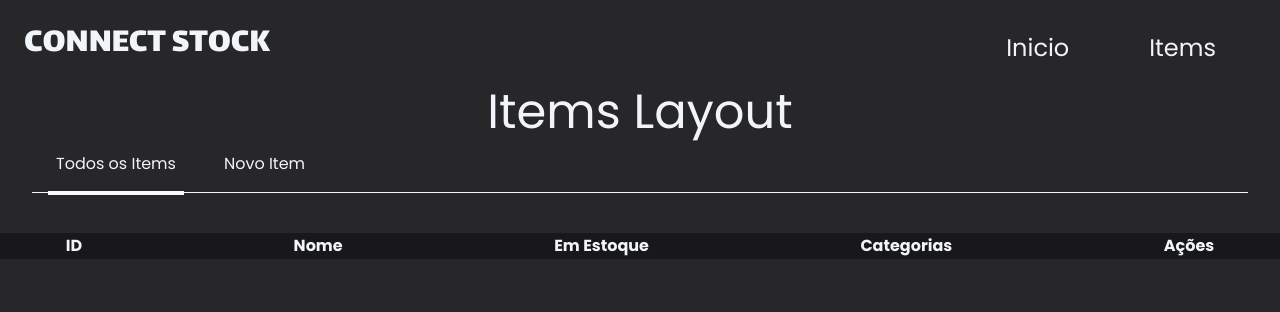
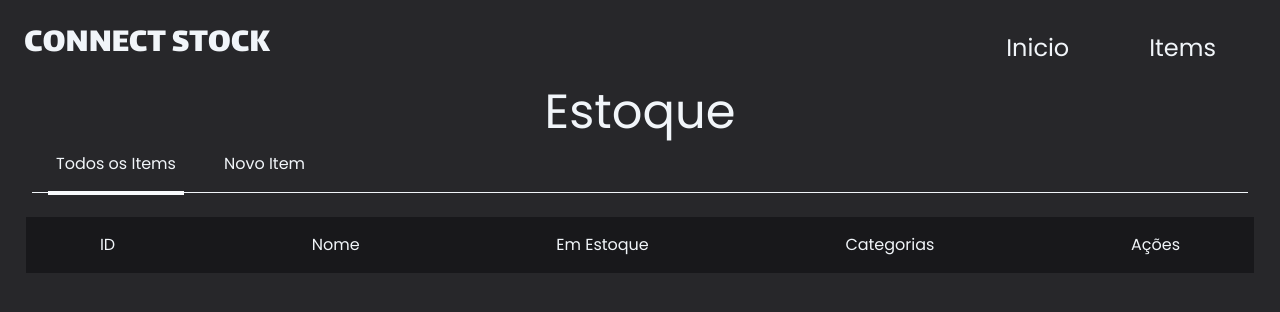
Before and after one commit to ArthurWillameBr/ConnectStock, a React (Vite) app: page /items in a window 1280 px wide. Shown: the top 312 px of the page. Built offline with nearby package versions, Linux system fonts and the light colour scheme.

Commit message:
style: Adjusted layout of the inventory page

```diff
--- a/index.html
+++ b/index.html
@@ -16,7 +16,7 @@
   <title>ConnectStock</title>
 </head>
 
-<body class=" bg-zinc-800 text-slate-100 antialiased font-poppins">
+<body class=" overflow-x-hidden bg-zinc-800 text-slate-100 antialiased font-poppins">
   <div id="root"></div>
   <script type="module" src="/src/main.jsx"></script>
 </body>
--- a/src/components/ItemsTable.jsx
+++ b/src/components/ItemsTable.jsx
@@ -5,34 +5,39 @@
   const { items } = UseStock();
 
   return (
-    <table className="">
-<thead className=" bg-zinc-900">
-  <tr className="w-screen flex justify-around gap-20">
-    <th className="">ID</th>
-    <th className="">Nome</th>
-    <th className="">Em Estoque</th>
-    <th className="">Categorias</th>
-    <th className="">Ações</th>
-  </tr>
-</thead>
+    <div className="w-screen flex flex-col items-center ">
+      <div className="w-[96%] bg-zinc-900 p-4 mx-2 flex justify-around gap-20">
+        <p className="">ID</p>
+        <p className="">Nome</p>
+        <p className="">Em Estoque</p>
+        <p className="">Categorias</p>
+        <p className="">Ações</p>
+      </div>
 
-<tbody className=" flex flex-col items-center gap-4">
+      <div className=" flex w-full flex-col gap-6 mt-4">
         {items.map((item) => (
-    <tr className="flex gap-52 mx-10 " key={item.id}>
-      <td>{item.id}</td>
-      <td className="w-16">{item.name}</td>
-      <td>{item.quantity} unid.</td>
-      <td>{item.category}</td>
-
-      <td className=" w-full flex justify-center gap-4">
-
+          <div className="flex w-full justify-around " key={item.id}>
+            <div className="flex w-2/3 gap-52 text-nowrap text-start ml-10">
+              <div className="w-6">
+                <p>{item.id}</p>
+              </div>
+              <div className="ml-12">
+                <p className="w-16">{item.name}</p>
+              </div>
+              <div className="w-16 ml-8">
+                <p>{item.quantity} unid.</p>
+              </div>
+              <div className="w-16 ml-16">
+                <p>{item.category}</p>
+              </div>
+            </div>
+            <div className="flex gap-4">
               <Link
                 className="bg-blue-600 px-4 py-2 rounded cursor-pointer"
                 to={`/items/${item.id}`}
               >
                 ver
               </Link>
-
 
               <Link
                 className="bg-slate-600 px-4 py-2 rounded cursor-pointer"
@@ -41,11 +46,10 @@
                 Atualizar
               </Link>
               <DeleteButton />
-
-      </td>
-    </tr>
+            </div>
+          </div>
         ))}
-</tbody>
-</table>
-  )
+      </div>
+    </div>
+  );
 }
--- a/src/pages/Items/ItemsLayout.jsx
+++ b/src/pages/Items/ItemsLayout.jsx
@@ -4,12 +4,12 @@
     const { pathname } = useLocation()
     return(
         <div>
-          <h1 className="text-5xl text-center">Items Layout</h1>
+          <h1 className="text-5xl text-center">Estoque</h1>
              <div className="border-b border-slate-100 py-4 mx-8 ">
                <Link to={"/items"} className={`mx-4 cursor-pointer  px-2 py-4 hover:bg-slate-500/10 ${pathname === '/items' ? "border-b-4 border-slate-50 " : "" }`}>Todos os Items</Link>
                <Link to={"/items/new"} className={`mx-4 cursor-pointer  px-2 py-4 hover:bg-slate-500/10 ${pathname === '/items/new' ? "border-b-4 border-slate-50 " : "" }`}>Novo Item</Link>
                </div>
-              <div className="my-10">
+              <div className="my-6">
                <Outlet/>
                </div>
         </div>
--- a/src/pages/RootLayout.jsx
+++ b/src/pages/RootLayout.jsx
@@ -2,7 +2,7 @@
 
 export function RootLayout() {
   return (
-    <main className="h-screen">
+    <main className="h-screen ">
       <header className="flex justify-between m-6 ">
         <Link className="text-4xl font-lalezar" to={"/"}>
           CONNECT STOCK
@@ -22,8 +22,8 @@
           </Link>
         </nav>
       </header>
-      <div className="h-[40rem]">
-        <Outlet />
+      <div className="">
+      <Outlet />
       </div>
 
     </main>
```
Lines whose indentation alone changed are shown as unchanged.
